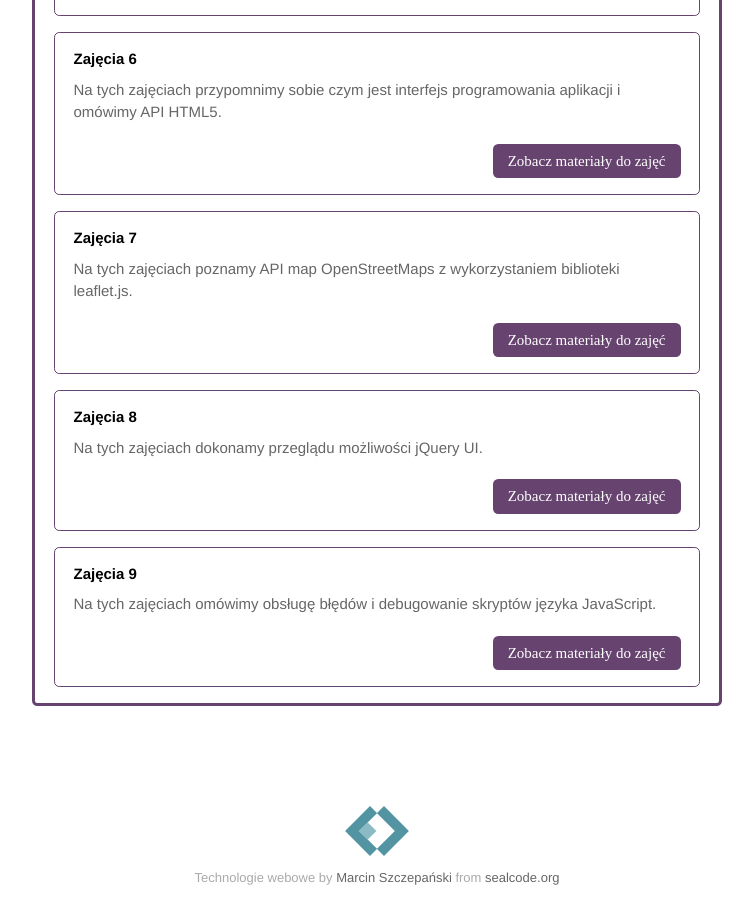
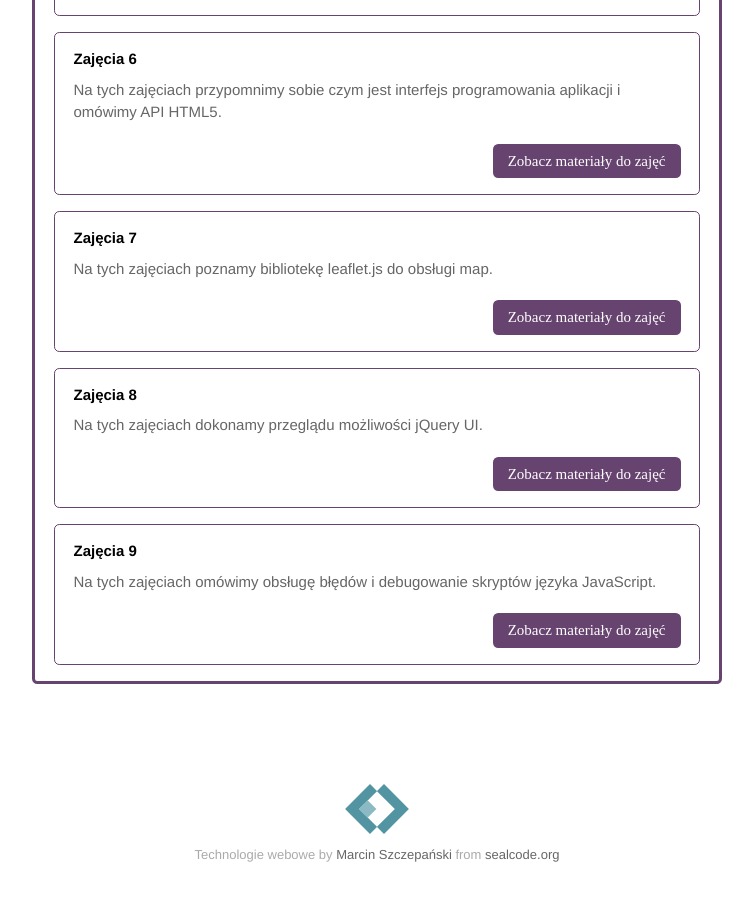
Before and after one commit to marcin-szczepanski/TWE, a Jekyll site: the page built from index.html, in a window 1280 px wide and 900 px high, scrolled down 5236 px. Shown: the whole window, without its empty margins (263-1016 px from the left). Built offline with Jekyll 4.4.1, drawn with Linux system fonts in a browser that asks for light colours; some web fonts are replaced.

Commit message:
Update index.html

```diff
--- a/index.html
+++ b/index.html
@@ -233,7 +233,7 @@ layout: default
 			<div class="module">
                         <dl>
                             <dt>Zajęcia 7</dt>
-                            <dd>Na tych zajęciach poznamy API map OpenStreetMaps z wykorzystaniem biblioteki leaflet.js.</dd>
+                            <dd>Na tych zajęciach poznamy bibliotekę leaflet.js do obsługi map.</dd>
                         </dl>
                         <a href="zajecia/2/zaj07.html" class="button-v">Zobacz materiały do&nbsp;zajęć</a>
 						<div style="clear: both;"></div>
```
